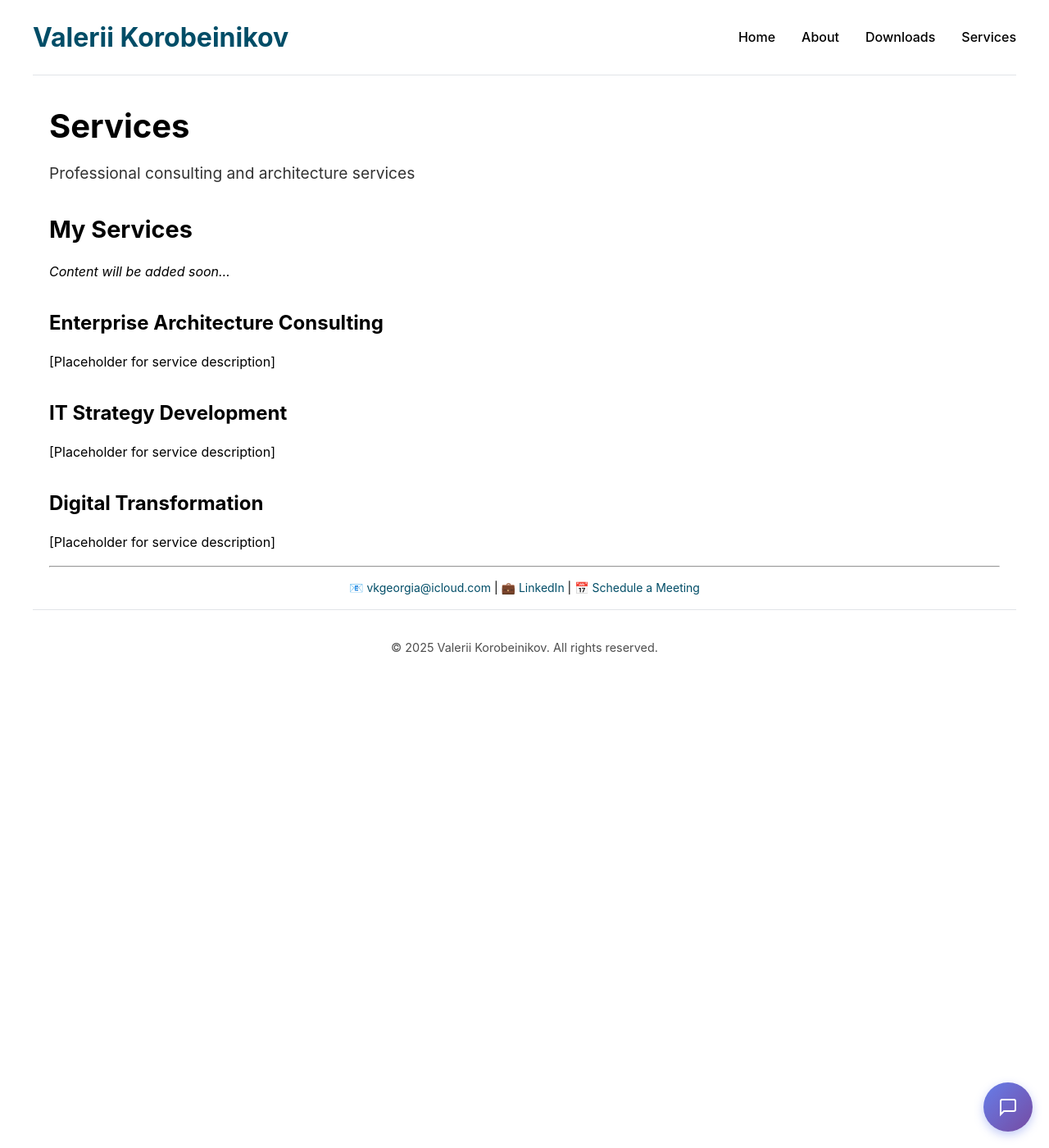
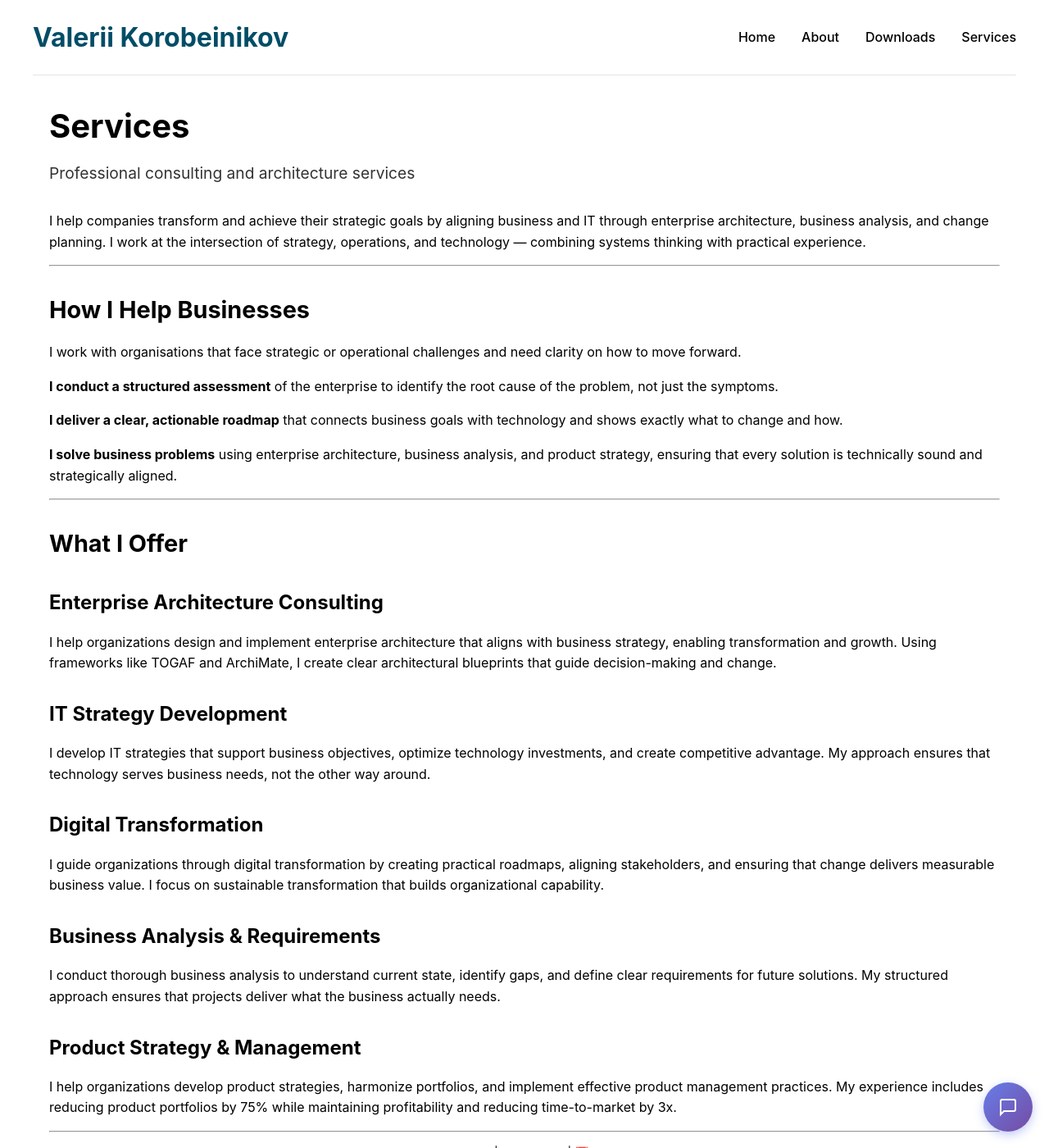
Before and after one commit to vkgeorgia/vkgeorgia.github.io, a Jekyll site: the page built from services.md, in a window 1280 px wide and 1400 px high. Shown: the whole window at 82% size. Built offline with Jekyll 4.4.1, drawn with Linux system fonts in a browser that asks for light colours.

Commit message:
Services page updated

```diff
--- a/services.md
+++ b/services.md
@@ -6,21 +6,43 @@ lang: en
 permalink: /services/
 ---
 
-## My Services
+I help companies transform and achieve their strategic goals by aligning business and IT through enterprise architecture, business analysis, and change planning. I work at the intersection of strategy, operations, and technology — combining systems thinking with practical experience.
 
-*Content will be added soon...*
+---
+
+## How I Help Businesses
+
+I work with organisations that face strategic or operational challenges and need clarity on how to move forward.
+
+**I conduct a structured assessment** of the enterprise to identify the root cause of the problem, not just the symptoms.
+
+**I deliver a clear, actionable roadmap** that connects business goals with technology and shows exactly what to change and how.
+
+**I solve business problems** using enterprise architecture, business analysis, and product strategy, ensuring that every solution is technically sound and strategically aligned.
+
+---
+
+## What I Offer
 
 ### Enterprise Architecture Consulting
 
-[Placeholder for service description]
+I help organizations design and implement enterprise architecture that aligns with business strategy, enabling transformation and growth. Using frameworks like TOGAF and ArchiMate, I create clear architectural blueprints that guide decision-making and change.
 
 ### IT Strategy Development
 
-[Placeholder for service description]
+I develop IT strategies that support business objectives, optimize technology investments, and create competitive advantage. My approach ensures that technology serves business needs, not the other way around.
 
 ### Digital Transformation
 
-[Placeholder for service description]
+I guide organizations through digital transformation by creating practical roadmaps, aligning stakeholders, and ensuring that change delivers measurable business value. I focus on sustainable transformation that builds organizational capability.
+
+### Business Analysis & Requirements
+
+I conduct thorough business analysis to understand current state, identify gaps, and define clear requirements for future solutions. My structured approach ensures that projects deliver what the business actually needs.
+
+### Product Strategy & Management
+
+I help organizations develop product strategies, harmonize portfolios, and implement effective product management practices. My experience includes reducing product portfolios by 75% while maintaining profitability and reducing time-to-market by 3x.
 
 ---
 
```
